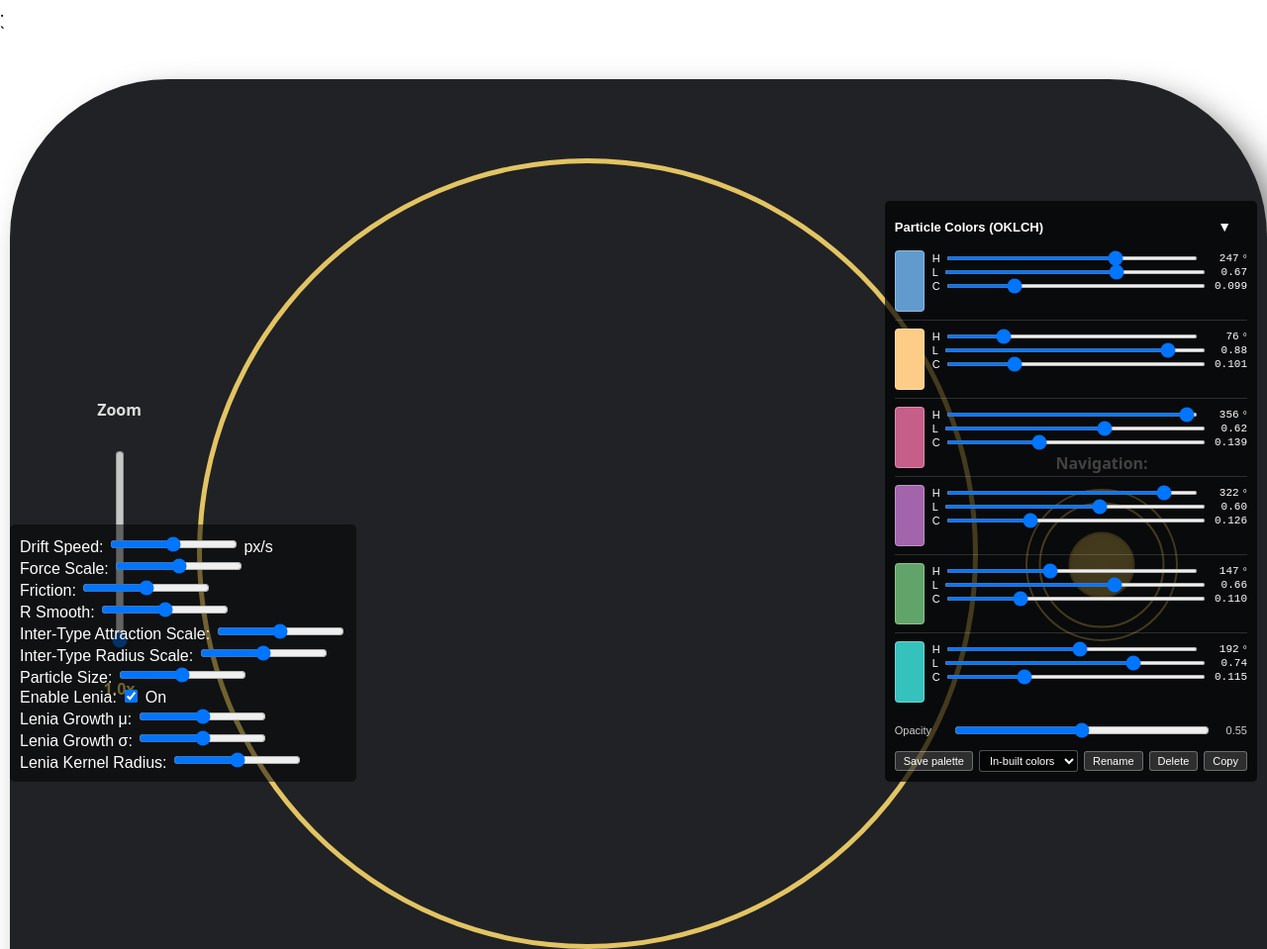
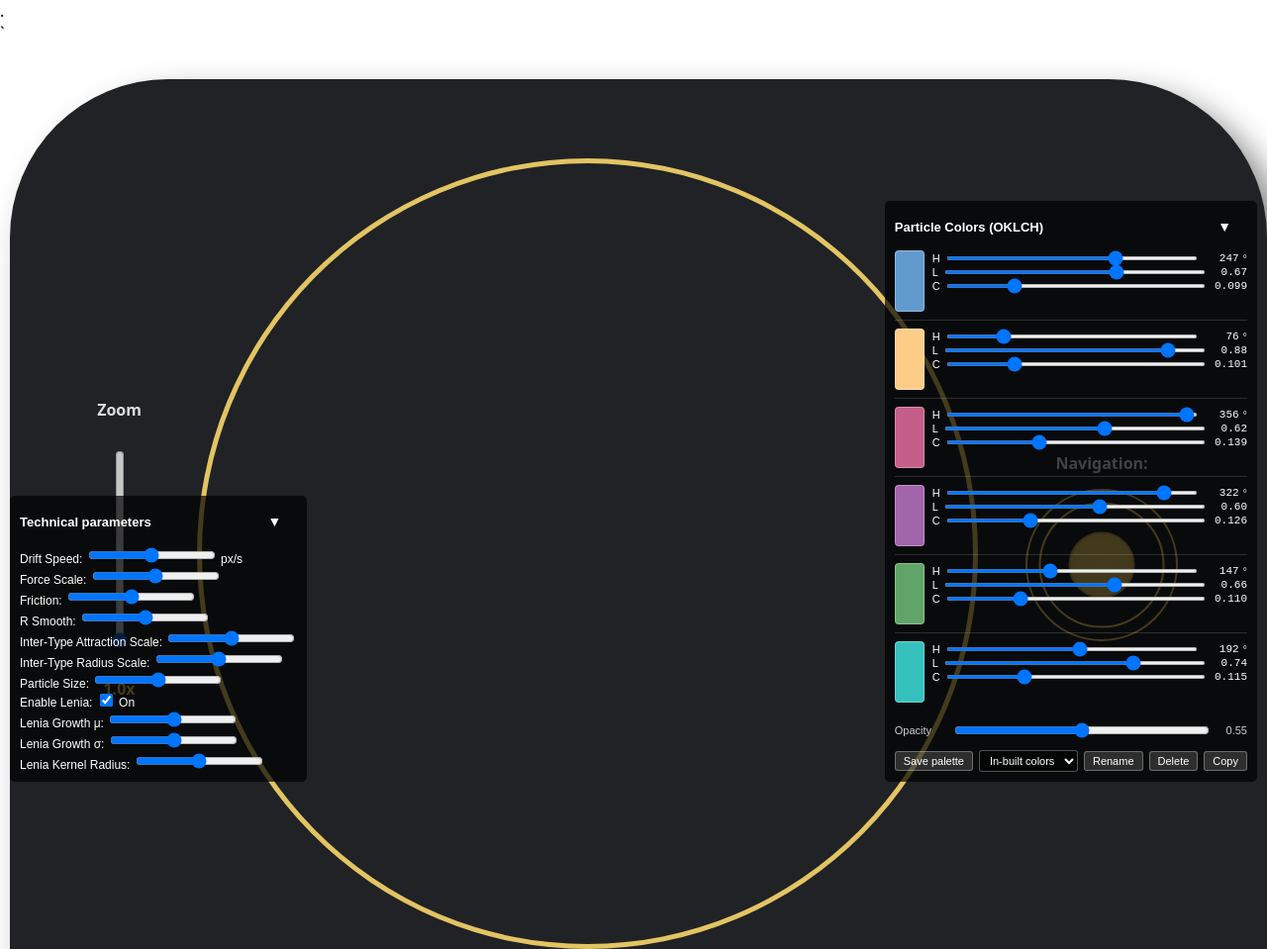
Before and after one commit to MichelReij/particle-life, a website built with webpack: page src/index.html in a window 1280 px wide. Shown: the top 959 px of the page at 99% size. Built offline with nearby package versions, Linux system fonts and the light colour scheme.

Commit message:
Add collapsible header to Technical parameters panel (bottom-left)
- Wrap controls content in #controls-body div
- Add #controls-header with title 'Technical parameters' and toggle button
- Style to match color panel: dark background, max-height, overflow-y
- Wire toggle collapse/expand in initColorPanel() (ui.ts)

```diff
--- a/src/index.html
+++ b/src/index.html
@@ -111,6 +111,11 @@
         </div>
 
         <div id="controls">
+            <div id="controls-header">
+                <span>Technical parameters</span>
+                <button id="controls-toggle">▼</button>
+            </div>
+            <div id="controls-body">
                 <div>
                     <label for="driftSlider">Drift Speed:</label>
                     <input
@@ -166,7 +171,7 @@
                     <input
                         type="range"
                         id="interTypeAttractionScaleSlider"
-                    min="0"
+                        min="-3"
                         max="3"
                         value="1.0"
                         step="0.1"
@@ -257,6 +262,7 @@
                         step="5.0"
                     />
                     <span id="leniaKernelRadiusValue">60.0</span>
+                </div>
             </div>
         </div>
         <div id="color-panel">
--- a/src/styles/main.scss
+++ b/src/styles/main.scss
@@ -236,9 +236,30 @@ input[type="button"] {
     left            : 10px;
     color           : white;
     font-family     : Arial, sans-serif;
-    background-color: rgba(0, 0, 0, 0.5);
+    background-color: rgba(0, 0, 0, 0.7);
     padding         : 10px;
     border-radius   : 5px;
+    min-width       : 260px;
+    max-height      : 90vh;
+    overflow-y      : auto;
+    font-size       : 12px;
+
+    #controls-header {
+        display        : flex;
+        justify-content: space-between;
+        align-items    : center;
+        margin-bottom  : 8px;
+        font-weight    : bold;
+        font-size      : 13px;
+
+        button {
+            background: transparent;
+            border    : none;
+            color     : white;
+            cursor    : pointer;
+            font-size : 14px;
+        }
+    }
 }
 
 #color-panel {
--- a/src/ui.ts
+++ b/src/ui.ts
@@ -1772,7 +1772,7 @@ export function initColorPanel(): void {
         cSlider.addEventListener("input", onInput);
     });
 
-    // Toggle collapse
+    // Toggle collapse - color panel
     const toggleBtn = document.getElementById("color-panel-toggle");
     const body = document.getElementById("color-panel-body");
     if (toggleBtn && body) {
@@ -1780,6 +1780,17 @@ export function initColorPanel(): void {
             const collapsed = body.style.display === "none";
             body.style.display = collapsed ? "" : "none";
             toggleBtn.textContent = collapsed ? "▼" : "▶";
+        });
+    }
+
+    // Toggle collapse - controls panel
+    const controlsToggleBtn = document.getElementById("controls-toggle");
+    const controlsBody = document.getElementById("controls-body");
+    if (controlsToggleBtn && controlsBody) {
+        controlsToggleBtn.addEventListener("click", () => {
+            const collapsed = controlsBody.style.display === "none";
+            controlsBody.style.display = collapsed ? "" : "none";
+            controlsToggleBtn.textContent = collapsed ? "▼" : "▶";
         });
     }
 
```
Lines whose indentation alone changed are shown as unchanged.
